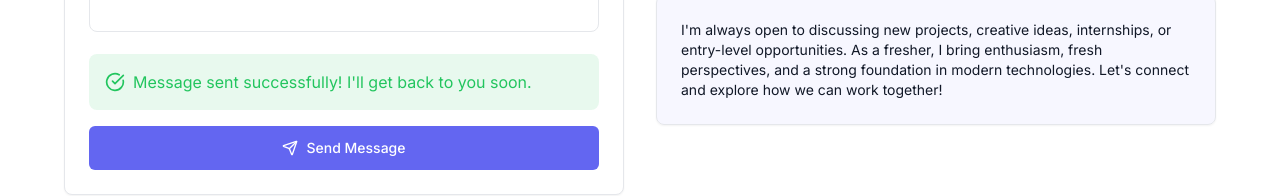
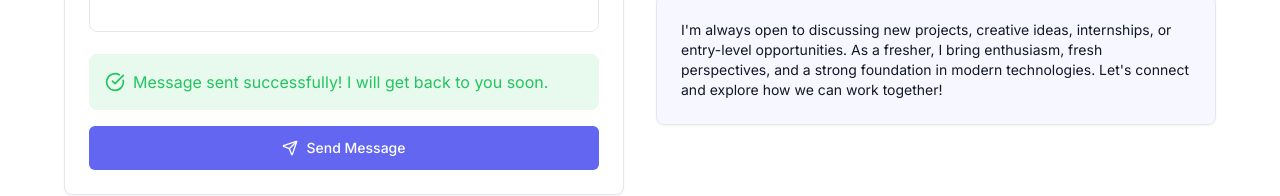
Before and after one commit to Sai-Naman-Gangiredla/PORTFOLIO, a Next.js app: page /contact in a window 1280 px wide. Both pictures are taken after typing "Sample", "name@example.com", "Sample", "Sample" into the empty fields and a click on the button "Send Message". Shown: the part 905-1101 px from the top of the page. Built offline with nearby package versions, Linux system fonts and the light colour scheme.

Commit message:
Fixing apos errors in code

```diff
--- a/src/app/not-found.tsx
+++ b/src/app/not-found.tsx
@@ -9,7 +9,7 @@ export default function NotFound() {
         <h1 className="text-6xl font-heading font-bold mb-4">404</h1>
         <h2 className="text-2xl font-heading font-semibold mb-4">Page Not Found</h2>
         <p className="text-foreground/60 mb-8">
-          The page you&apos;re looking for doesn&apos;t exist.
+          The page you are looking for does not exist.
         </p>
         <Link href="/">
           <Button size="lg">
--- a/src/components/contact/ContactForm.tsx
+++ b/src/components/contact/ContactForm.tsx
@@ -126,7 +126,7 @@ export default function ContactForm() {
             className="flex items-center gap-2 p-4 bg-green-500/10 text-green-500 rounded-lg"
           >
             <CheckCircle className="h-5 w-5" />
-            <p>Message sent successfully! I&apos;ll get back to you soon.</p>
+            <p>Message sent successfully! I will get back to you soon.</p>
           </motion.div>
         )}
 
```
